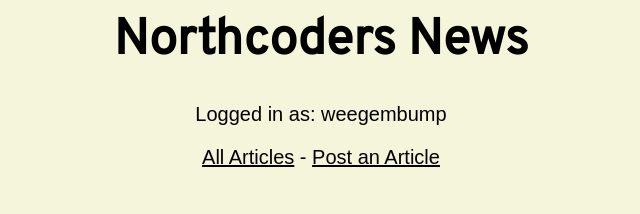
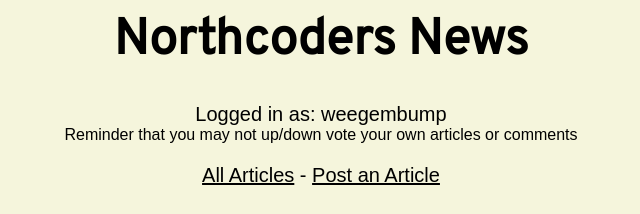
Before and after one commit to TheYanmeister/FEND-nc-news-react-app, a React (Create React App) app: page / in a window 1280 px wide. Shown: the top 214 px of the page, without its empty margins (319-959 px from the left). Built offline with nearby package versions, Linux system fonts and the light colour scheme; no server answers; a web font is replaced by a local one.

Commit message:
removed vote buttons completely for the users own articles and comments instead of just disabling them

```diff
--- a/src/components/HomePage.js
+++ b/src/components/HomePage.js
@@ -31,6 +31,9 @@ class HomePage extends Component {
       <section className="homePage">
         <h1 className="homePage_header">Northcoders News</h1>
         <p className="homePage_user">Logged in as: {user}</p>
+        <p className="homePage_msg">
+          Reminder that you may not up/down vote your own articles or comments
+        </p>
         <p className="homePage_links">
           <Link to="/articles">All Articles</Link>
           {" - "}
--- a/src/components/VoteButtons.js
+++ b/src/components/VoteButtons.js
@@ -36,6 +36,7 @@ class VoteButtons extends Component {
   render() {
     const { displayVotes } = this.state;
     const { votes, user, author } = this.props;
+    if (user !== author) {
       return (
         <section>
           <button
@@ -43,8 +44,8 @@ class VoteButtons extends Component {
             onClick={() => this.handleVotes(1)}
           >
             Vote up
-        </button>
-        Votes: {displayVotes}
+          </button>{" "}
+          Votes: {displayVotes}{" "}
           <button
             disabled={displayVotes === votes - 1 || user === author}
             onClick={() => this.handleVotes(-1)}
@@ -54,6 +55,7 @@ class VoteButtons extends Component {
           <br />
         </section>
       );
+    } else return <section>Votes: {displayVotes}</section>;
   }
 }
 
--- a/src/style.css
+++ b/src/style.css
@@ -16,7 +16,11 @@
 
 .homePage_user {
   font-size: 20px;
-  padding: 20px;
+  padding-top: 20px;
+}
+
+.homePage_msg {
+  padding-bottom: 20px;
 }
 
 .homePage_links {
```
Lines whose indentation alone changed are shown as unchanged.
